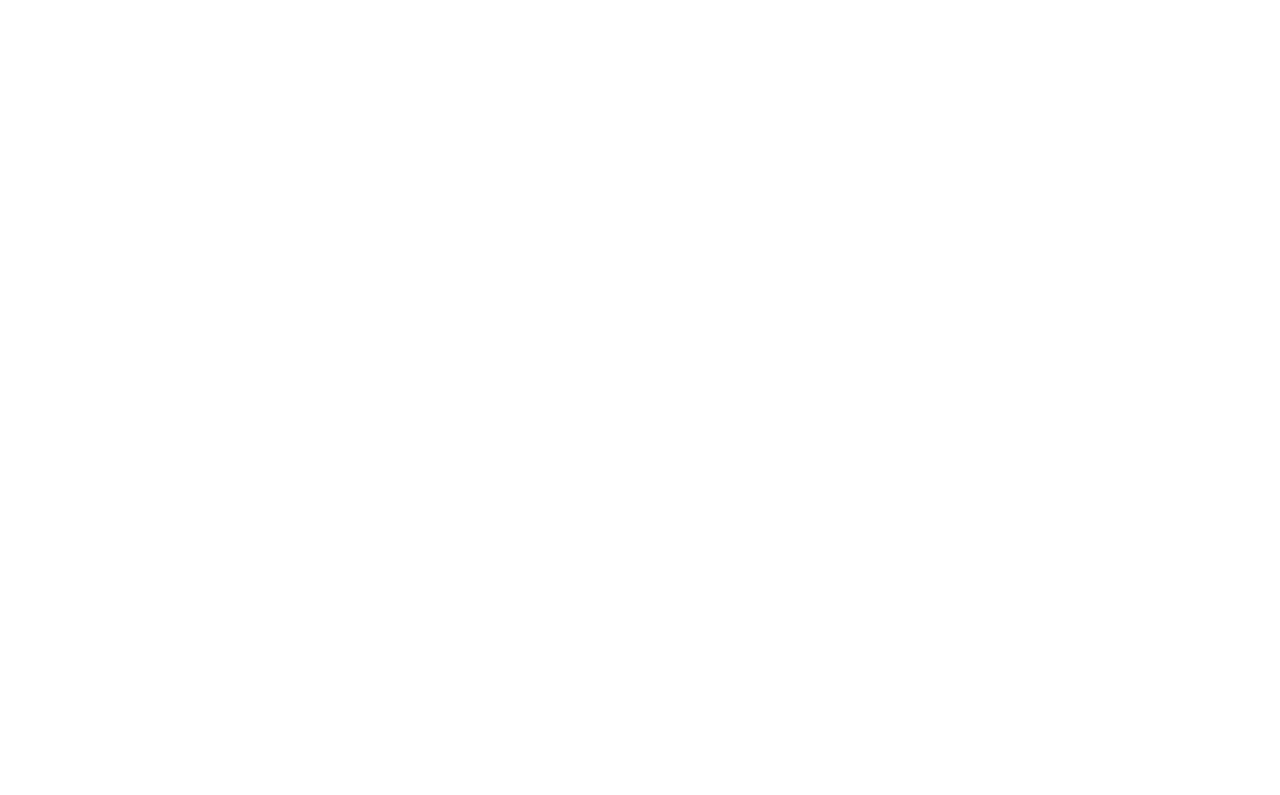
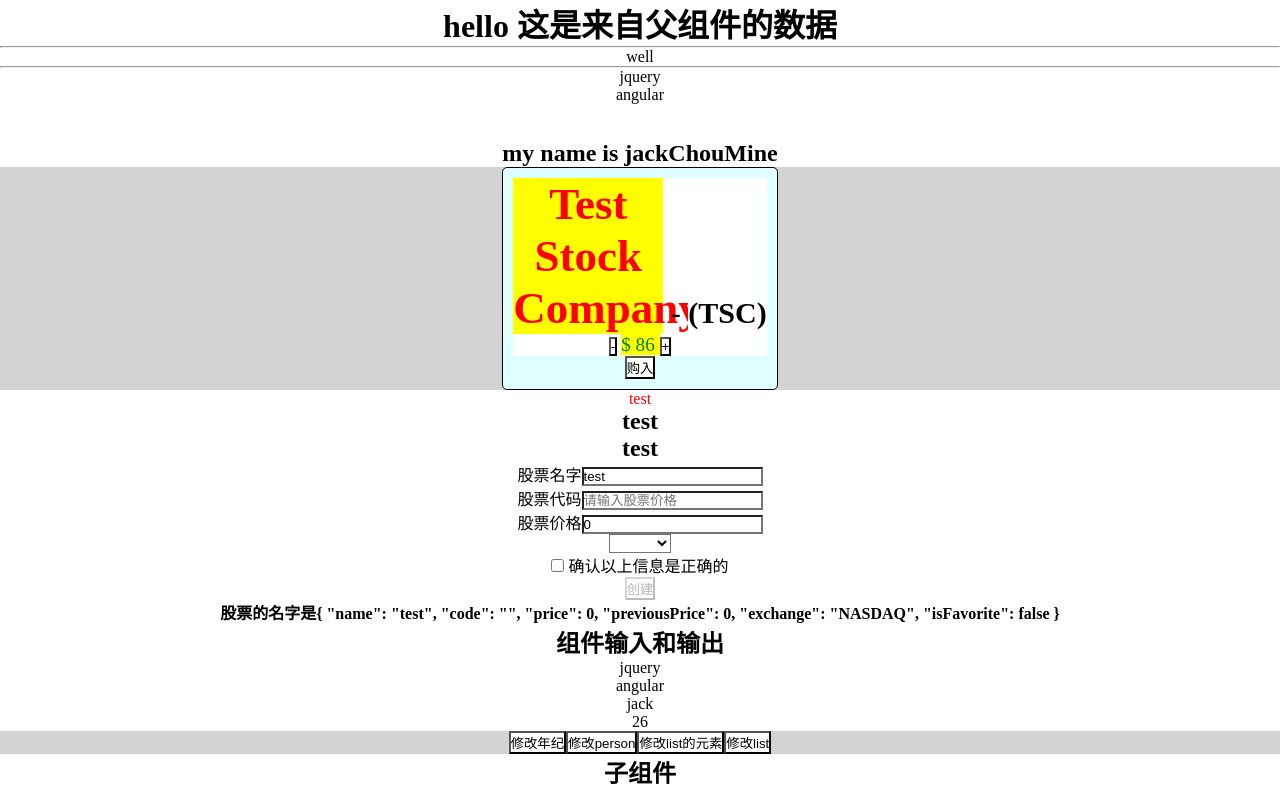
Before and after one commit to jackchoumine/stock-market, an Angular app: page / in a window 1280 px wide. Shown: the top 795 px of the page. Built offline with nearby package versions, Linux system fonts and the light colour scheme.

Commit message:
改写插值符号

```diff
--- a/src/app/stock/stock-item/stock-item.component.html
+++ b/src/app/stock/stock-item/stock-item.component.html
@@ -2,7 +2,7 @@
  * @Description: 组件模板
  * @Date: 2020-09-29 01:33:58 +0800
  * @Author: JackChouMine
- * @LastEditTime: 2020-12-27 00:21:23 +0800
+ * @LastEditTime: 2020-12-27 23:25:11 +0800
  * @LastEditors: JackChou
 -->
 <div class="stock-container">
@@ -22,5 +22,5 @@
   </div>
   <!-- 使用 (event) = "函数调用" -->
   <button (click)="toggleFavorite($event,'otherParam')"
-    [disabled]="stock.isFavorite">{{stock.isFavorite?'已经购入':"购入"}}</button>
+    [disabled]="stock.isFavorite">[stock.isFavorite?'已经购入':"购入"]</button>
 </div>
--- a/src/app/stock/stock-item/stock-item.component.ts
+++ b/src/app/stock/stock-item/stock-item.component.ts
@@ -2,8 +2,8 @@
  * @Description: 股票组件
  * @Date: 2020-09-29 01:33:58 +0800
  * @Author: JackChouMine
- * @LastEditTime: 2020-11-22 15:47:14
- * @LastEditors: JackChouMine
+ * @LastEditTime: 2020-12-27 23:25:54 +0800
+ * @LastEditors: JackChou
  */
 import { Component, OnInit } from '@angular/core'
 import { Stock } from '../../model/stock'
@@ -12,7 +12,7 @@
 	templateUrl: './stock-item.component.html',
 	styleUrls: ['./stock-item.component.scss'],
 	preserveWhitespaces: true, // 模板编译后删除空白
-	interpolation: ['[', ']'], // 改写插值表达式的开始符号和结束符号，不能使用 {}
+	interpolation: ['[', ']'], // 改写插值表达式的开始符号和结束符号，不能使用 {}，因为 {{ }} 实 ng 默认了的插值符号
 })
 export class StockItemComponent implements OnInit {
 	// TODO 把数据封装到一个模型类里，方便集中管理
```
Also changed, not shown: 1 other file (tests, documents, lock files or other folders).
